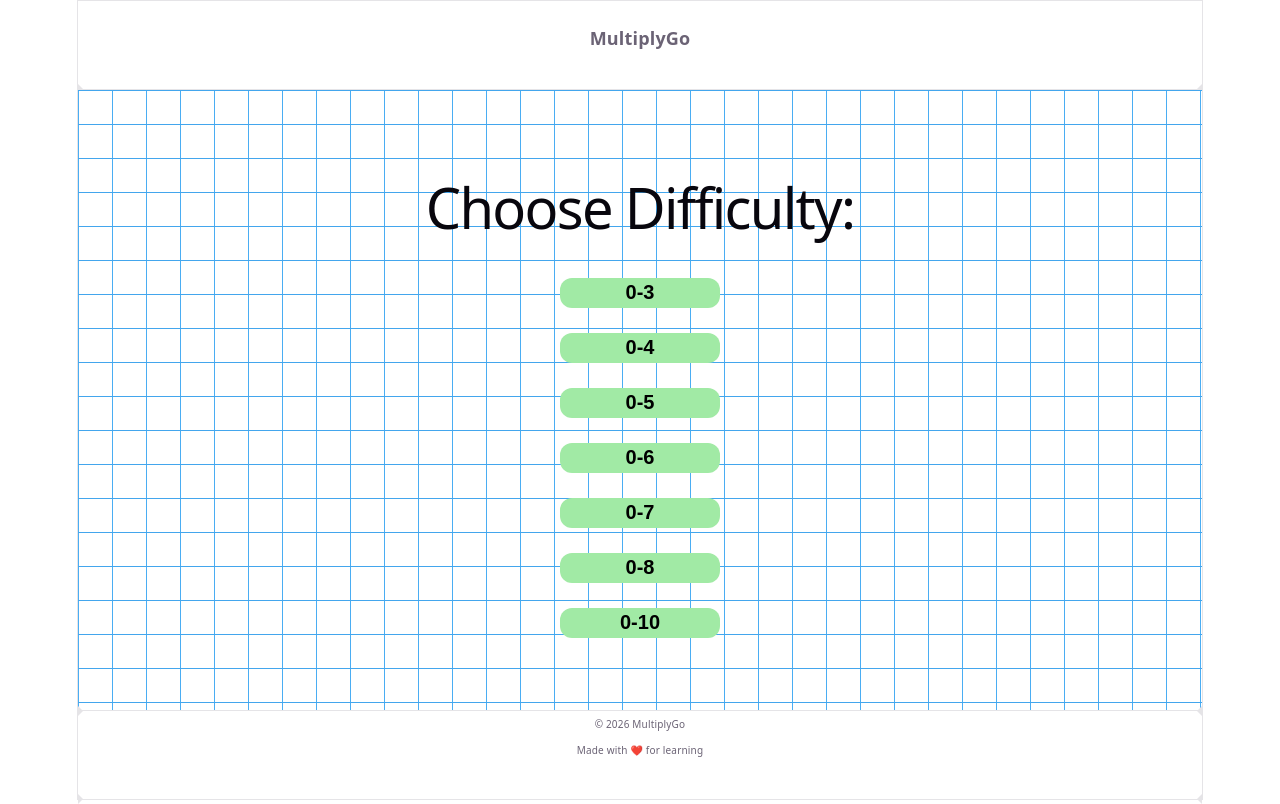
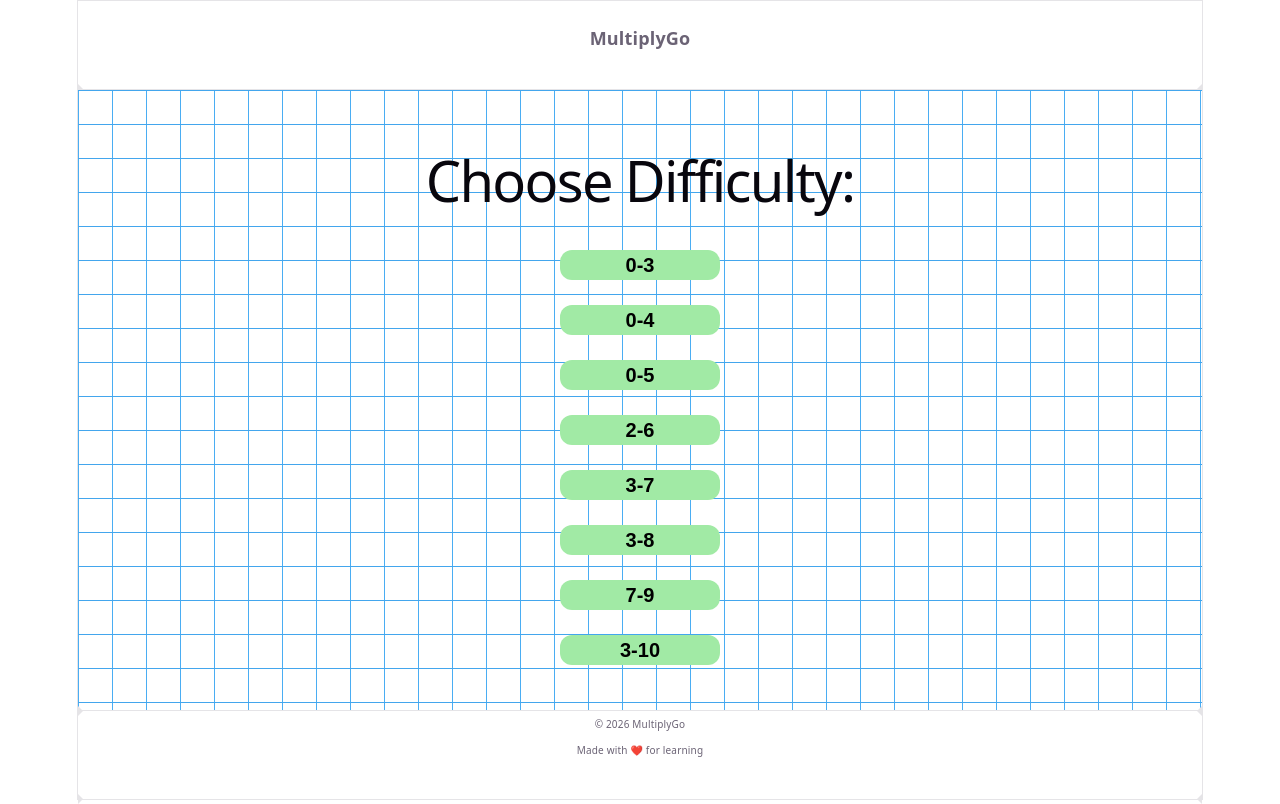
Before and after one commit to annaLibergod/MultiplyGo, a React (Vite) app: page / in a window 1280 px wide. Built offline with nearby package versions, Linux system fonts and the light colour scheme.

Commit message:
added currentLevel.minNumber

```diff
--- a/src/pages/Home.tsx
+++ b/src/pages/Home.tsx
@@ -6,34 +6,54 @@ function Home() {
   const startLevel = (levelId: string) => {
     navigate(`/level/${levelId}`);
   };
-  const levels = [
+  const levels: Level[] = [
     {
       id: "0-3",
       name: "0-3",
+      maxFirstNumber: 3,
+      minNumber: 0,
     },
     {
       id: "0-4",
       name: "0-4",
+      maxFirstNumber: 4,
+      minNumber: 0,
     },
     {
       id: "0-5",
       name: "0-5",
+      maxFirstNumber: 5,
+      minNumber: 0,
     },
     {
-      id: "0-6",
-      name: "0-6",
+      id: "2-6",
+      name: "2-6",
+      maxFirstNumber: 6,
+      minNumber: 2,
     },
     {
-      id: "0-7",
-      name: "0-7",
+      id: "3-7",
+      name: "3-7",
+      maxFirstNumber: 7,
+      minNumber: 3,
     },
     {
-      id: "0-8",
-      name: "0-8",
+      id: "3-8",
+      name: "3-8",
+      maxFirstNumber: 8,
+      minNumber: 3,
     },
     {
-      id: "0-10",
-      name: "0-10",
+      id: "7-9",
+      name: "7-9",
+      maxFirstNumber: 9,
+      minNumber: 7,
+    },
+    {
+      id: "3-10",
+      name: "3-10",
+      maxFirstNumber: 10,
+      minNumber: 4,
     },
   ];
   return (
--- a/src/pages/Level.tsx
+++ b/src/pages/Level.tsx
@@ -10,6 +10,7 @@ type Level = {
   id: string;
   name: string;
   maxFirstNumber: number;
+  minNumber: number;
 };
 
 const levels: Level[] = [
@@ -17,36 +18,49 @@ const levels: Level[] = [
     id: "0-3",
     name: "0-3",
     maxFirstNumber: 3,
+    minNumber: 0,
   },
   {
     id: "0-4",
     name: "0-4",
     maxFirstNumber: 4,
+    minNumber: 0,
   },
   {
     id: "0-5",
     name: "0-5",
     maxFirstNumber: 5,
+    minNumber: 0,
   },
   {
-    id: "0-6",
-    name: "0-6",
+    id: "2-6",
+    name: "2-6",
     maxFirstNumber: 6,
+    minNumber: 2,
   },
   {
-    id: "0-7",
-    name: "0-7",
+    id: "3-7",
+    name: "3-7",
     maxFirstNumber: 7,
+    minNumber: 3,
   },
   {
-    id: "0-8",
-    name: "0-8",
+    id: "3-8",
+    name: "3-8",
     maxFirstNumber: 8,
+    minNumber: 3,
   },
   {
-    id: "0-10",
-    name: "0-10",
+    id: "7-9",
+    name: "7-9",
+    maxFirstNumber: 9,
+    minNumber: 7,
+  },
+  {
+    id: "3-10",
+    name: "3-10",
     maxFirstNumber: 10,
+    minNumber: 4,
   },
 ];
 
@@ -90,9 +104,12 @@ function Level() {
       const operation = Math.random() < 0.5 ? "multiply" : "divide";
 
       if (operation === "multiply") {
-        const firstNumber = getRandomNumber(0, currentLevel.maxFirstNumber);
+        const firstNumber = getRandomNumber(
+          currentLevel.minNumber,
+          currentLevel.maxFirstNumber,
+        );
 
-        const secondNumber = getRandomNumber(0, 10);
+        const secondNumber = getRandomNumber(currentLevel.minNumber, 10);
 
         const answer = firstNumber * secondNumber;
 
@@ -103,7 +120,10 @@ function Level() {
           answer,
         });
       } else {
-        const firstNumber = getRandomNumber(1, currentLevel.maxFirstNumber);
+        const firstNumber = getRandomNumber(
+          currentLevel.minNumber === 0 ? 1 : currentLevel.minNumber,
+          currentLevel.maxFirstNumber,
+        );
 
         const secondNumber = getRandomNumber(0, 10);
 
@@ -121,7 +141,6 @@ function Level() {
     setCurrentQuestions(questions);
   }
 
-  // Первая генерация вопросов
   useEffect(() => {
     generateQuestions();
   }, [levelId]);
@@ -136,7 +155,6 @@ function Level() {
     });
   }
 
-  // Проверяем, правильно ли решены все 4 примера
   useEffect(() => {
     const allCorrect = answers.every((answer) => answer === true);
 
@@ -145,7 +163,6 @@ function Level() {
     }
   }, [answers]);
 
-  // Начинаем новую игру после небольшой паузы
   useEffect(() => {
     if (!gameCompleted) {
       return;
```
